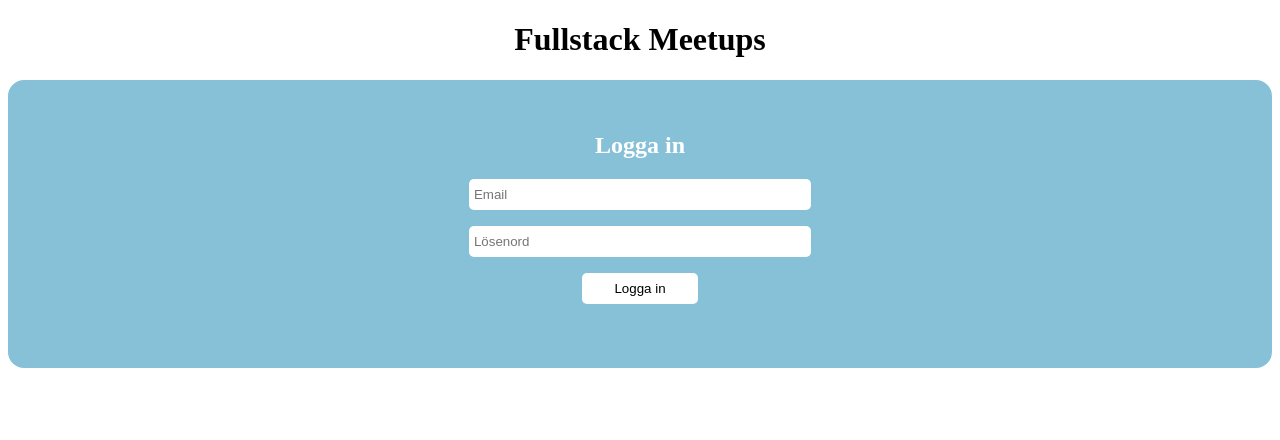
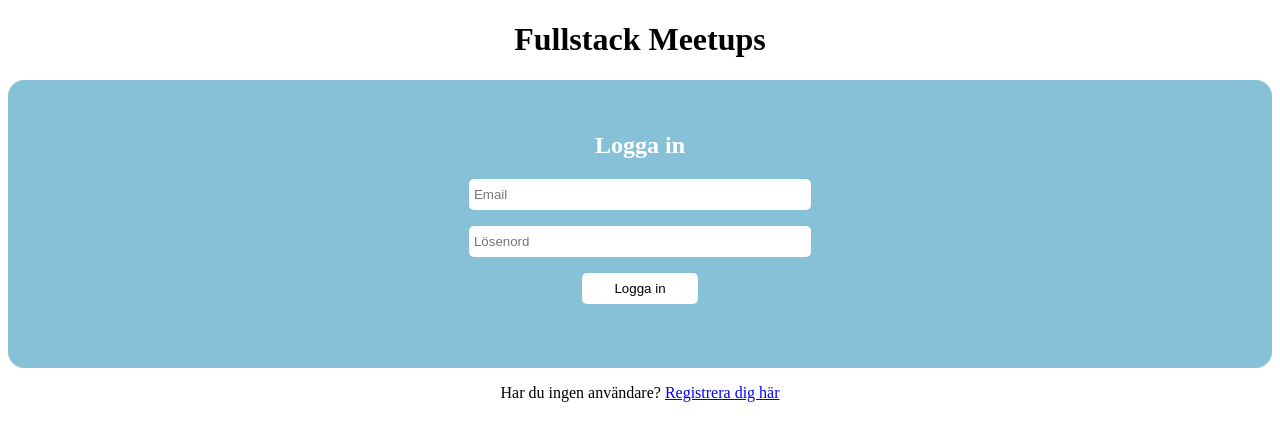
Before and after one commit to GitMicaFri/meetup-fullstack-app, a React (Vite) app in the folder Frontend/: page / in a window 1280 px wide. Shown: the top 440 px of the page. Built offline with nearby package versions, Linux system fonts and the light colour scheme.

Commit message:
Add register here link on landing-page

```diff
--- a/Frontend/src/Pages/Landing/Landing.jsx
+++ b/Frontend/src/Pages/Landing/Landing.jsx
@@ -1,15 +1,17 @@
-import Form from "../../components/Form/Form";
-
+import { Link } from "react-router-dom"
+import Form from "../../components/Form/Form"
 
 const Landing = () => {
+  return (
+    <div className="container">
+      <h1 className="title">Fullstack Meetups</h1>
 
-    return(
-        <div className="container">
-            <h1 className="title">Fullstack Meetups</h1>
-
-            <Form />
-        </div>
-    )
+      <Form />
+      <p className="register-text">
+        Har du ingen användare? <Link to="/register">Registrera dig här</Link>
+      </p>
+    </div>
+  )
 }
 
-export default Landing;
+export default Landing
--- a/Frontend/src/components/Form/Form.css
+++ b/Frontend/src/components/Form/Form.css
@@ -40,3 +40,14 @@
     background-color: rgb(71, 174, 222);
     color: #fff;
 }
+
+.register-text {
+    margin-top: 1rem;
+    text-align: center;
+    font-size: 1rem;
+  }
+  .register-text a {
+    color: blue;
+    text-decoration: underline;
+    cursor: pointer;
+  }
```
